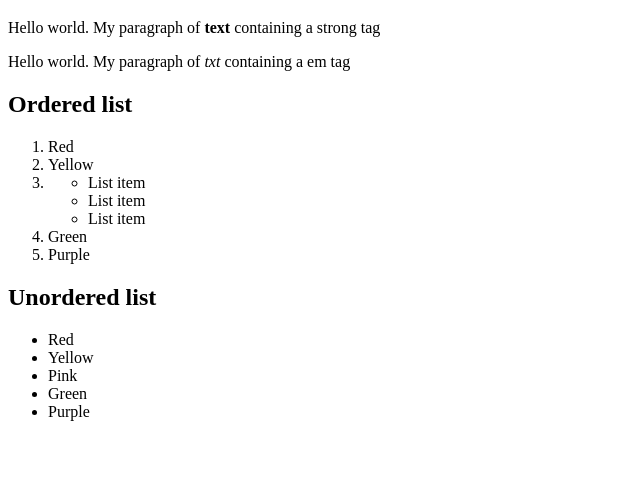
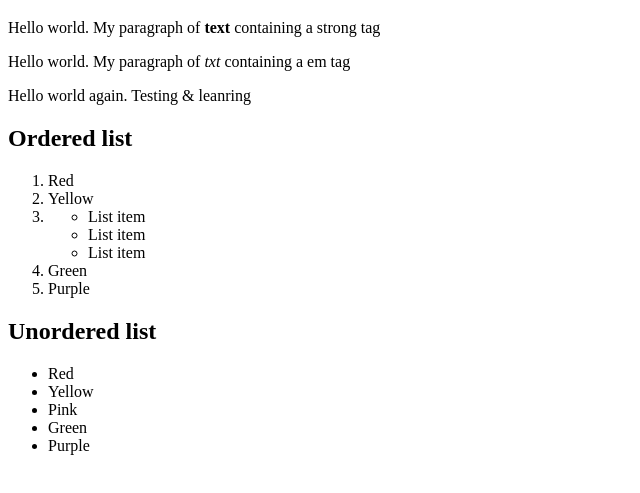
Before and after one commit to mrmarcfletcher/git_test, a plain HTML site: page index.html in a window 1280 px wide. Shown: the part 61-554 px from the top of the page, without its empty margins (0-640 px from the left). Drawn offline with Linux system fonts and the light colour scheme.

Commit message:
green, blue, red

```diff
--- a/index.html
+++ b/index.html
@@ -10,6 +10,7 @@
     <h1>This is a test</h1>
     <p>Hello world. My paragraph of <strong>text</strong>  containing a strong tag</p>
     <p>Hello world. My paragraph of <em>txt</em> containing a em tag</p>
+    <p>Hello world again. Testing & leanring</p>
     <h2>Ordered list</h2>
     <ol>
         <li>Red</li>
```
Also changed, not shown: hello_world.txt.
